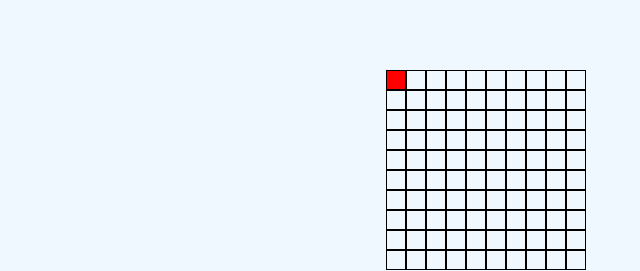
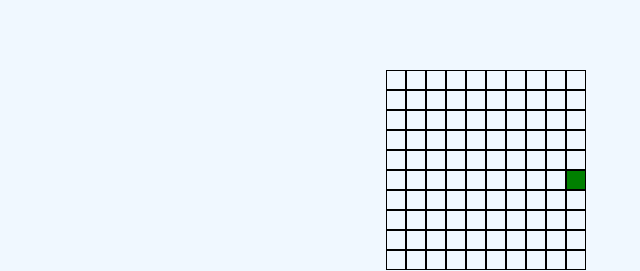
Before and after one commit to AlexandreMoray/snakeReloaded, a website: page game/index.html in a window 1280 px wide. Shown: the part 297-568 px from the top of the page, 154-794 px from the left. Drawn offline with Linux system fonts and the light colour scheme.

Commit message:
feat: Added tail and food

```diff
--- a/game/game.css
+++ b/game/game.css
@@ -26,12 +26,12 @@ body {
   border: 1px solid black;
   box-sizing: border-box;
 }
-.red {
+.snake {
   background-color: red;
 }
 .blue {
   background-color: blue;
 }
-.green {
+.food {
   background-color: green;
 }
--- a/game/game.js
+++ b/game/game.js
@@ -2,17 +2,21 @@ const root = document.getElementById("root");
 const GAME_TERRAIN_WIDTH = 10; // cells
 const GAME_SPEED = 200; // ms
 
-const run = () => {
+(() => {
     const gameContainer = init();
     root.appendChild(gameContainer);
-    start(gameContainer).then();
-};
+    start().then();
+})();
 
-run();
-
+/**
+ * Wait the amount of milliseconds given.
+ * @param time
+ * @returns {Promise<*>}
+ */
 async function sleep(time) {
     return new Promise(r => setTimeout(r, time));
 }
+
 function init() {
     const container = document.createElement("div");
     container.id="gameContainer";
@@ -29,10 +33,21 @@ function init() {
     return container;
 }
 
+/**
+ * Returns the position of the element passed as an argument.
+ * @param element
+ * @returns {{x: *, y: *}}
+ */
 function elementToPos(element) {
     const coords = element.id.split(":").map(coord => parseInt(coord));
     return {x: coords[0], y: coords[1]};
 }
+
+/**
+ * Returns the Element corresponding to the given position.
+ * @param pos
+ * @returns {HTMLElement|undefined}
+ */
 function posToElement(pos) {
     if(pos.x >= 0 && pos.y >= 0 && pos.x < GAME_TERRAIN_WIDTH && pos.y < GAME_TERRAIN_WIDTH) {
         return document.getElementById(`${pos.x}:${pos.y}`);
@@ -40,6 +55,13 @@ function posToElement(pos) {
         return undefined;
     }
 }
+
+/**
+ * Returns the position of the next head cell, given the actual head and the direction.
+ * @param position
+ * @param direction
+ * @returns {{x: *, y: *}}
+ */
 function nextCellPos(position, direction) {
     return {
         x: position.x + direction.x,
@@ -47,37 +69,73 @@ function nextCellPos(position, direction) {
     }
 }
 
-async function start(container) {
-    let lastDirection = {x: 0, y: 0, used: false};
-    let head = document.getElementById("0:0");
+async function start() {
+    let actualDirection = {
+        x: 0,
+        y: 0,
+        used: false
+    };
+    let snake = {
+        head: document.getElementById("0:3"),
+        tail: []
+    };
+
+    snake.tail.push({x: 0, y: 2});
+    snake.tail.push({x: 0, y: 1});
+    snake.tail.push({x: 0, y: 0});
+    throwFood();
 
     document.addEventListener(
         'keydown',
         (e) => {
-        lastDirection = changeDirection(e, lastDirection);
+        actualDirection = changeDirection(e, actualDirection);
     });
 
     do {
-        head = move(head, lastDirection);
-        lastDirection.used = true;
-        await sleep(200);
+        snake = move(snake, actualDirection);
+        actualDirection.used = true;
+        await sleep(GAME_SPEED);
     } while(true);
 }
 
-function move(head, direction) {
-    const previousPos = elementToPos(head);
-    const nextPos = nextCellPos(previousPos, direction);
-    const newHead = posToElement(nextPos);
+function move(snake, direction) {
+    const previousPos = elementToPos(snake.head);
+    const newHead = posToElement(nextCellPos(previousPos, direction));
 
     if(newHead) {
-        head.classList.remove("red");
-        newHead.classList.add("red");
-        return newHead;
-    } else {
-        return head;
+        snake.head = newHead;
+        snake.tail.push(previousPos);
+        snake.head.classList.add("snake");
+
+        if(!snake.head.classList.contains("food")) {
+            posToElement(snake.tail.shift()).classList.remove("snake");
+        } else {
+            snake.head.classList.remove("food");
+            throwFood();
+        }
     }
+
+    return snake;
 }
 
+function throwFood() {
+    let x, y, cell;
+
+    do {
+        x = Math.floor(Math.random()*GAME_TERRAIN_WIDTH);
+        y = Math.floor(Math.random()*GAME_TERRAIN_WIDTH);
+        cell = document.getElementById(`${x}:${y}`);
+    } while(!cell || cell.classList.contains("snake"));
+
+    cell.classList.add("food");
+}
+
+/**
+ * Returns new direction depending on the key event given.
+ * @param e
+ * @param lastDirection
+ * @returns {{x: number, y: number, used: boolean}}
+ */
 function changeDirection(e, lastDirection) {
     let newDirection = {x: 0, y: 0, used: false};
 
```
